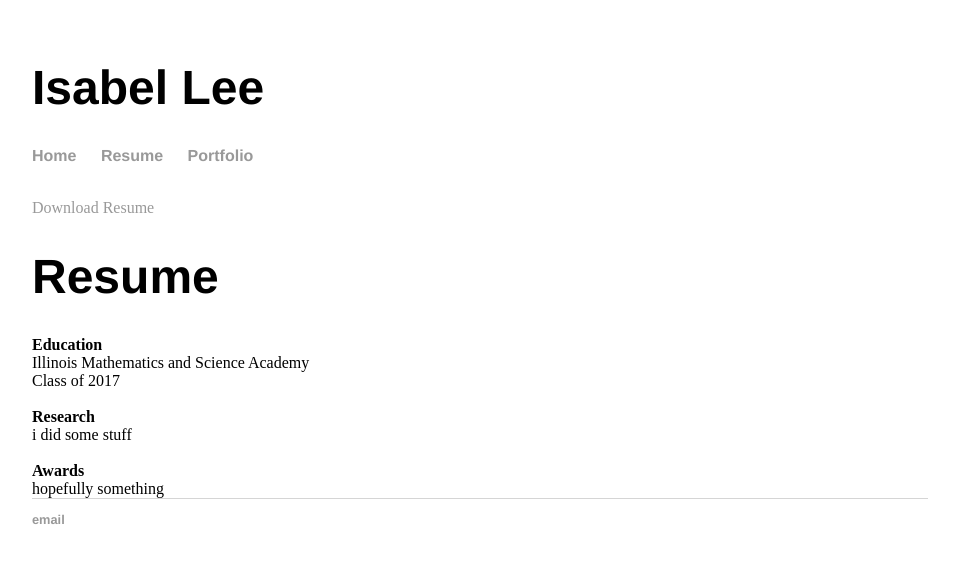
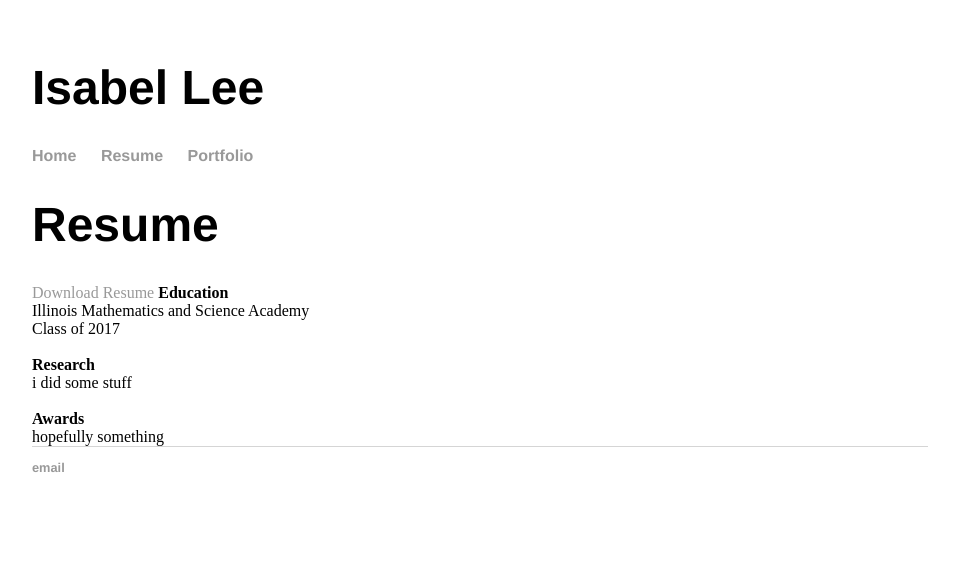
Before and after one commit to isabelringing1/old_website, a Jekyll site: the page built from resume/index.html, in a window 1280 px wide. Shown: the top 563 px of the page, without its empty margins (160-1119 px from the left). Built offline with Jekyll 4.4.1, drawn with Linux system fonts in a browser that asks for light colours.

Commit message:
Update index.html

```diff
--- a/resume/index.html
+++ b/resume/index.html
@@ -3,8 +3,8 @@ layout: default
 ---
 
 	<div class="cv">
-		<br><a href="#" class="download" title="Download Resume as PDF">Download Resume</a>
 					<h1>Resume</h1>
+					<a href="#" class="download" title="Download Resume as PDF">Download Resume</a>
 
 					<strong>Education</strong><br>
 					Illinois Mathematics and Science Academy<br>
```
